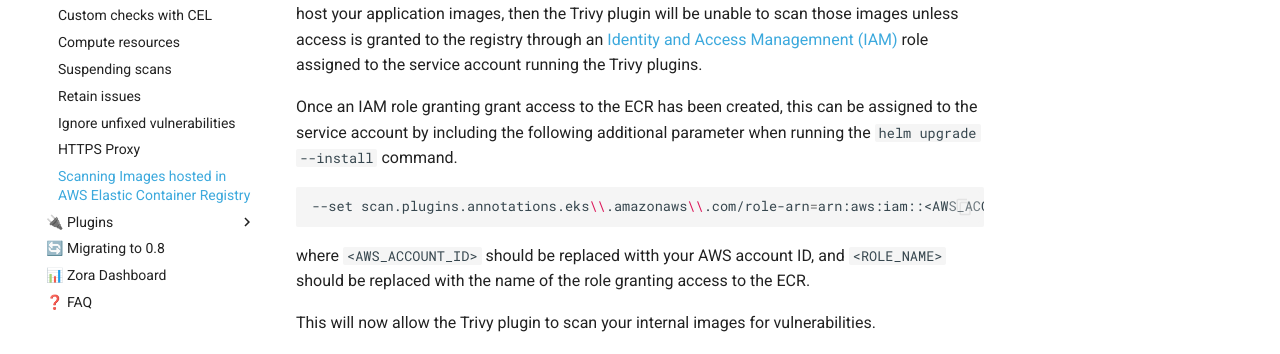
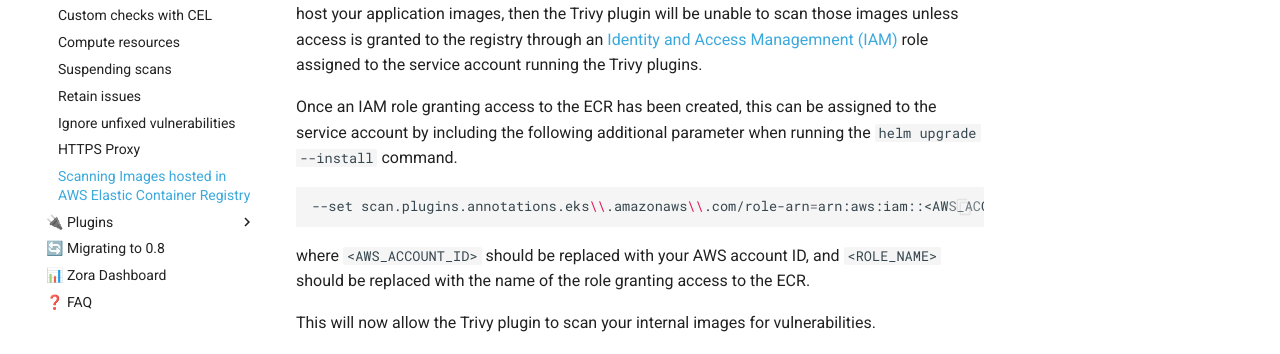
Before and after one commit to undistro/zora, an MkDocs documentation site: the page built from docs/configuration/aws-elastic-container-registry.md, in a window 1280 px wide. Shown: the part 252-606 px from the top of the page. Built offline with MkDocs 1.6.1 and Material for MkDocs 9.7.7, drawn with Linux system fonts in a browser that asks for light colours; comment, search, counter and statistics services are not loaded; the version menu is left out.

Commit message:
fix typos in ecr page

````diff
--- a/docs/configuration/aws-elastic-container-registry.md
+++ b/docs/configuration/aws-elastic-container-registry.md
@@ -2,11 +2,11 @@
 
 If you are running within AWS, and making use of a private [Elastic Container Registry (ECR)](https://aws.amazon.com/ecr/) to host your application images, then the Trivy plugin will be unable to scan those images unless access is granted to the registry through an [Identity and Access Managemnent (IAM)](https://aws.amazon.com/iam/) role assigned to the service account running the Trivy plugins.
 
-Once an IAM role granting grant access to the ECR has been created, this can be assigned to the service account by including the following additional parameter when running the `helm upgrade --install` command.
+Once an IAM role granting access to the ECR has been created, this can be assigned to the service account by including the following additional parameter when running the `helm upgrade --install` command.
 
 ```shell
 --set scan.plugins.annotations.eks\\.amazonaws\\.com/role-arn=arn:aws:iam::<AWS_ACCOUNT_ID>:role/<ROLE_NAME>
 ```
-where `<AWS_ACCOUNT_ID>` should be replaced witth your AWS account ID, and `<ROLE_NAME>` should be replaced with the name of the role granting access to the ECR.
+where `<AWS_ACCOUNT_ID>` should be replaced with your AWS account ID, and `<ROLE_NAME>` should be replaced with the name of the role granting access to the ECR.
 
 This will now allow the Trivy plugin to scan your internal images for vulnerabilities.
````
